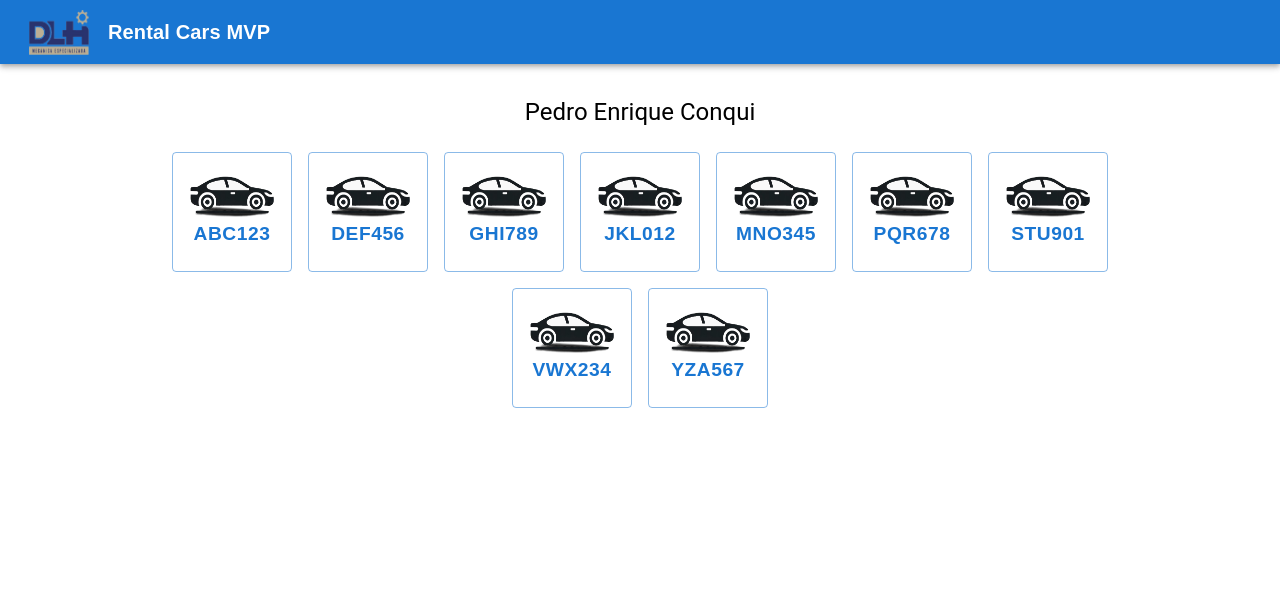
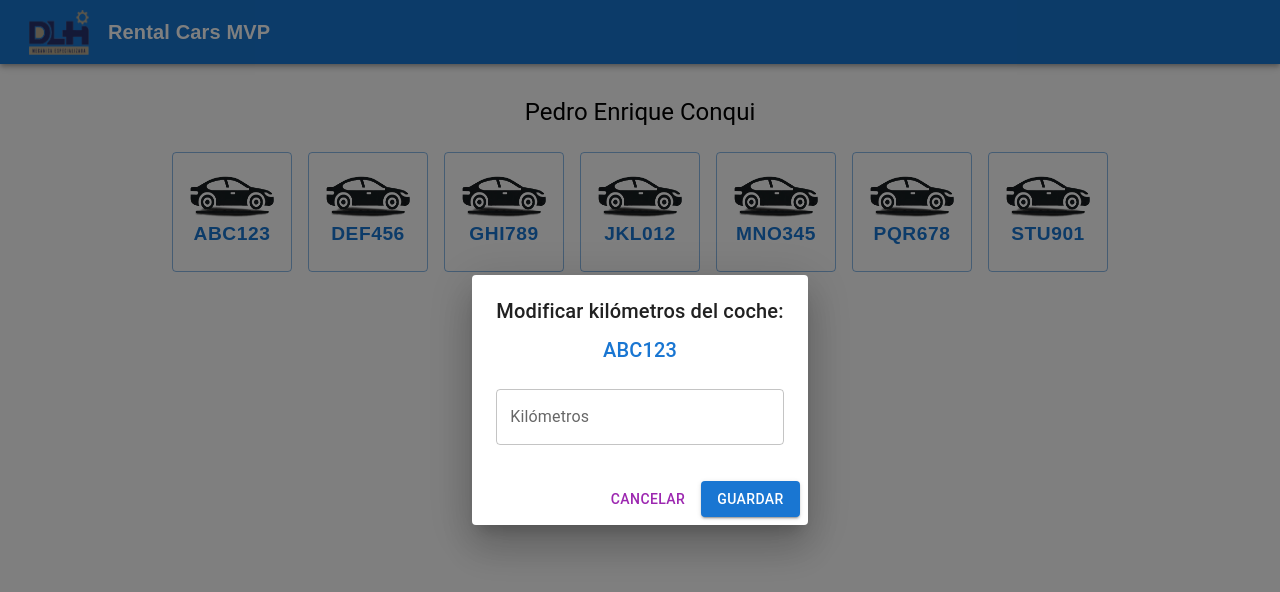
Before and after one commit to kleinher/rental-cars-frontend, a React (Create React App) app: page /user in a window 1280 px wide. Both pictures are taken after a click on the button "ABC123". Shown: the top 592 px of the page. Built offline with nearby package versions, Linux system fonts and the light colour scheme.

Commit message:
Agregado popup

```diff
--- a/src/App.js
+++ b/src/App.js
@@ -5,7 +5,6 @@ import UserProfile from "./user/UserProfile";
 import { Container, AppBar, Toolbar, Typography } from "@mui/material";
 import logo from "./files/logo.png";
 import Home from "./Home";
-
 const App = () => {
     return (
         <Router>
--- a/src/user/UserProfile.js
+++ b/src/user/UserProfile.js
@@ -1,6 +1,7 @@
+import React, { useState } from "react";
+import { Box, CardContent, Typography, Button, Grid2, Dialog, DialogContent, DialogActions, TextField } from "@mui/material";
+import carLogo from "../files/car.png";
 import { cars } from "../Data";
-import { Box, CardContent, Typography, Button, Grid2 } from "@mui/material";
-import carLogo from "../files/car.png";
 
 const styles = {
     container: {
@@ -29,23 +30,42 @@ const styles = {
 };
 
 const UserProfile = ({ userId }) => {
+    const [open, setOpen] = useState(false);
+    const [selectedCar, setSelectedCar] = useState(null);
+    const [newKm, setNewKm] = useState("");
+
     const userCars = cars.filter((car) => car.userId === userId);
+
+    const handleOpen = (car) => {
+        setSelectedCar(car);
+        setNewKm("");
+        setOpen(true);
+    };
+
+    const handleClose = () => {
+        setOpen(false);
+        setSelectedCar(null);
+        setNewKm("");
+    };
+
+    const handleSave = () => {
+        console.log(`Coche: ${selectedCar.id}, KM: ${newKm}`);
+        // Aquí puedes actualizar el estado global o enviar los datos al backend
+        setOpen(false);
+    };
 
     return (
         <Box sx={styles.container}>
             <Typography variant="h5" gutterBottom>Pedro Enrique Conqui</Typography>
 
             <CardContent>
-                <Grid2
-                    container
-                    spacing={2}
-                    sx={styles.gridContainer}
-                >
+                <Grid2 container spacing={2} sx={styles.gridContainer}>
                     {userCars.map((car) => (
-                        <Grid2 xs={6} key={car.id} >
+                        <Grid2 xs={6} key={car.id}>
                             <Button
                                 variant="outlined"
                                 sx={styles.button}
+                                onClick={() => handleOpen(car)}
                             >
                                 <img src={carLogo} alt={car.licensePlate} style={styles.carImage} />
                                 {car.licensePlate}
@@ -54,6 +74,35 @@ const UserProfile = ({ userId }) => {
                     ))}
                 </Grid2>
             </CardContent>
+
+            <Dialog open={open} onClose={handleClose}>
+                <DialogContent>
+                    <Box display="flex" flexDirection="column" justifyContent="center" alignItems="center">
+                        <Typography variant="h6" gutterBottom>
+                            Modificar kilómetros del coche:
+                        </Typography>
+                        <Typography variant="h6" color="primary" gutterBottom>
+                            {selectedCar?.licensePlate}
+                        </Typography>
+                    </Box>
+                    <TextField
+                        fullWidth
+                        label="Kilómetros"
+                        value={newKm}
+                        onChange={(e) => setNewKm(e.target.value)}
+                        type="number"
+                        margin="normal"
+                    />
+                </DialogContent>
+                <DialogActions>
+                    <Button onClick={handleClose} color="secondary">
+                        Cancelar
+                    </Button>
+                    <Button onClick={handleSave} color="primary" variant="contained">
+                        Guardar
+                    </Button>
+                </DialogActions>
+            </Dialog>
         </Box>
     );
 };
```
